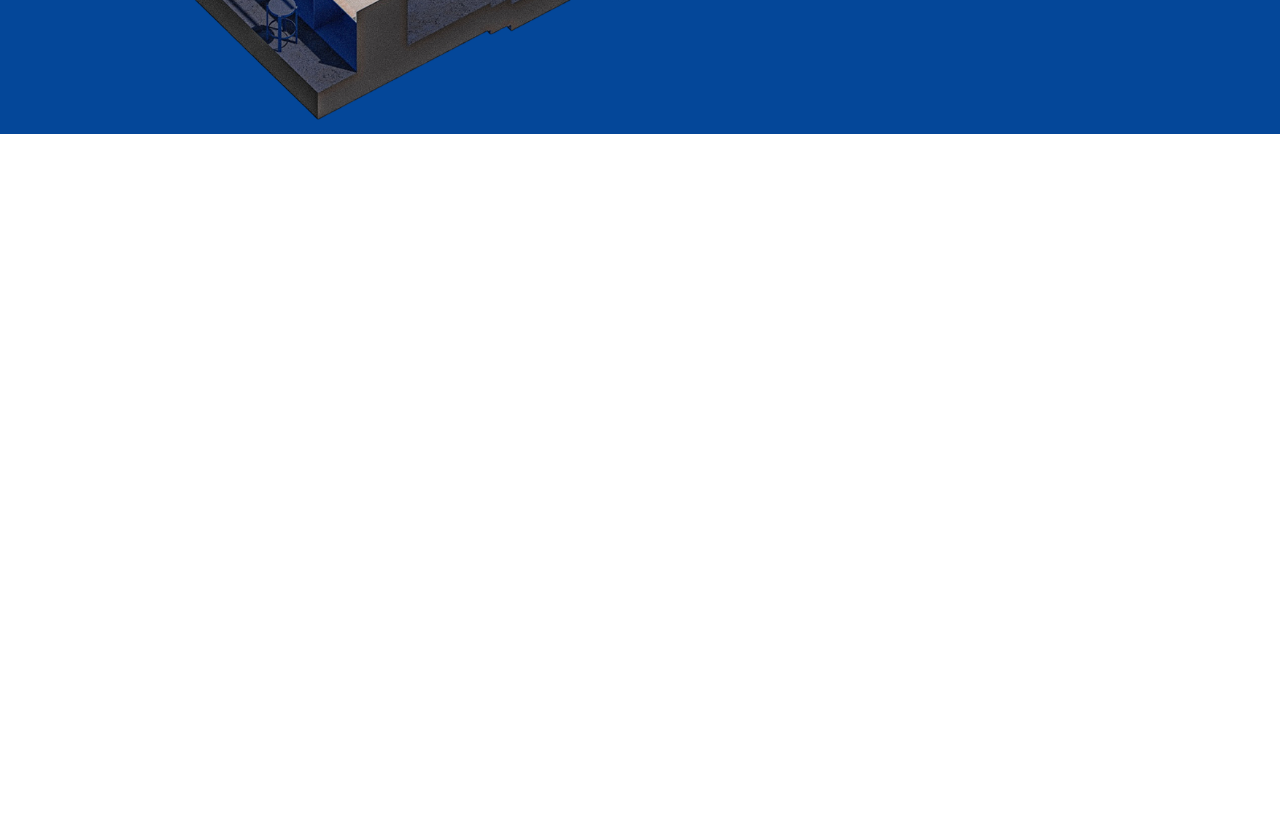
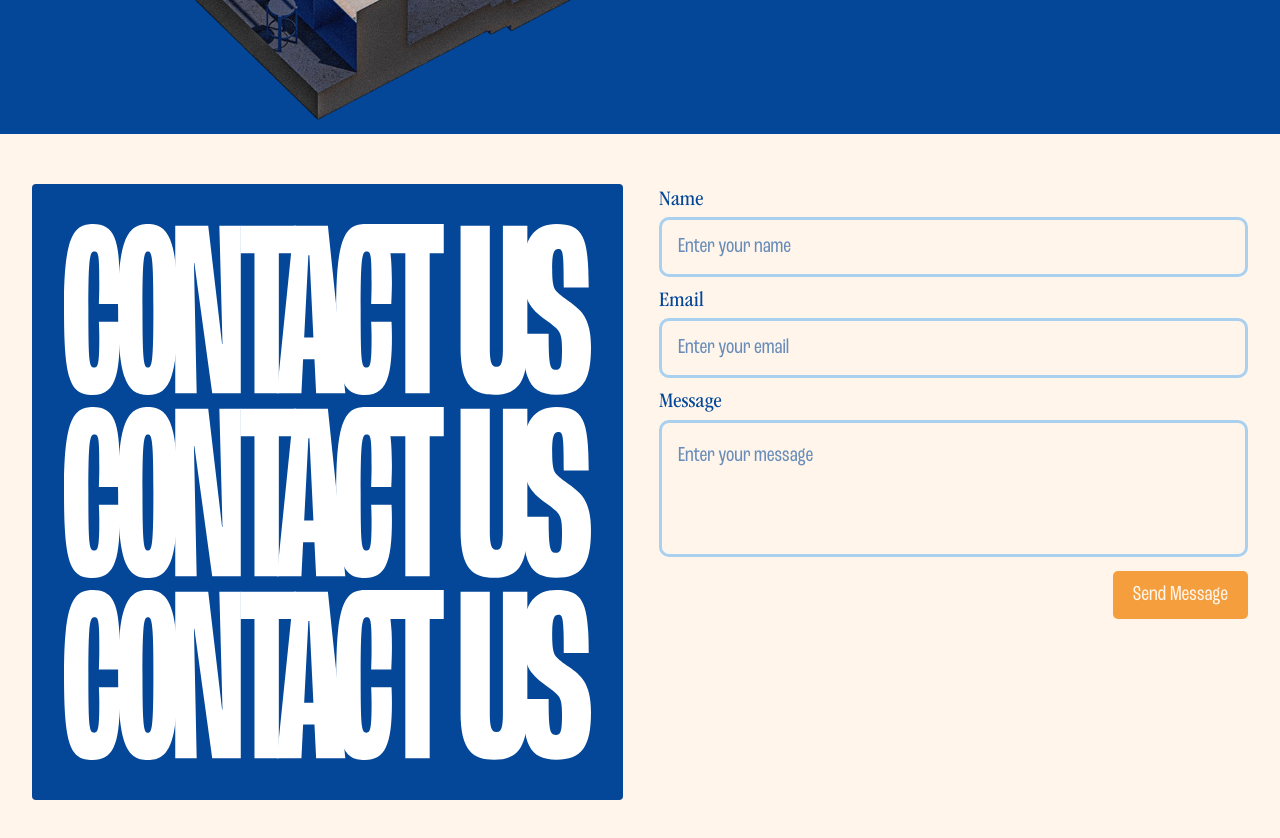
Before and after one commit to lucasprtc/cafe-noir-spa, a Next.js app in the folder cafe-noir/: page / in a window 1280 px wide. Shown: the part 3180-4018 px from the top of the page. Before the commit the page ends 3314 px from the top, so only its background shows below. Built offline with nearby package versions, Linux system fonts and the light colour scheme; a web font is replaced by a local one.

Commit message:
feat(contact): add contact section responsive

```diff
--- a/cafe-noir/src/app/globals.css
+++ b/cafe-noir/src/app/globals.css
@@ -48,7 +48,11 @@
 
   /* Grille complète */
   .grid-layout {
-    @apply grid grid-cols-6 md:grid-cols-12 gap-4 md:gap-6;
+    @apply grid grid-cols-6 md:grid-cols-12;
+  }
+
+  .grid-gap {
+    @apply gap-4 md:gap-6;
   }
 
   .rounded {
--- a/cafe-noir/src/app/page.tsx
+++ b/cafe-noir/src/app/page.tsx
@@ -3,6 +3,7 @@ import About from '@/components/sections/AboutSection';
 import Menu from '@/components/sections/Menu';
 import Reviews from '@/components/sections/Reviews';
 import FindUs from '@/components/sections/FindUs';
+import Contact from '@/components/sections/ContactSection';
 
 export default function Home() {
   return (
@@ -11,9 +12,8 @@ export default function Home() {
       <About />
       <Menu />
       <Reviews />
-      <div className="bg-dark-blue">
-        <FindUs />
-      </div>
+      <FindUs />
+      <Contact />
     </div>
   );
 }
--- a/cafe-noir/src/components/Buttons.tsx
+++ b/cafe-noir/src/components/Buttons.tsx
@@ -3,11 +3,19 @@ import React from "react";
 
 type ButtonProps = {
   text: string;
-  href: string;
-  color?: string; // ex: "blue", "red", "green", ou une couleur Tailwind personnalisée
+  href?: string;
+  color?: string;
+  submit?: boolean;
+  onClick?: () => void;
 };
 
-const Button: React.FC<ButtonProps> = ({ text, href, color = "blue" }) => {
+const Button: React.FC<ButtonProps> = ({
+  text,
+  href,
+  color = "darkblue",
+  submit = false,
+  onClick
+}) => {
   const colorClasses = {
     darkblue: "bg-dark-blue hover:bg-light-blue text-almond hover:text-dark-blue",
     lightblue: "bg-light-blue hover:bg-dark-blue text-dark-blue hover:text-almond",
@@ -17,10 +25,26 @@ const Button: React.FC<ButtonProps> = ({ text, href, color = "blue" }) => {
 
   const selectedColor = colorClasses[color as keyof typeof colorClasses] || colorClasses.darkblue;
 
+  const baseClasses = `inline-block text-lg w-fit px-5 py-3 rounded-[5px] font-primary transition-colors duration-200 leading-6 ${selectedColor}`;
+
+  // Si c'est un bouton de soumission
+  if (submit) {
+    return (
+      <button
+        type="submit"
+        onClick={onClick}
+        className={baseClasses}
+      >
+        {text}
+      </button>
+    );
+  }
+
+  // Si c'est un lien
   return (
     <Link
-      href={href}
-      className={`inline-block text-lg w-fit px-5 py-3 rounded-[5px] font-primary transition-colors duration-200 leading-6 ${selectedColor}`}
+      href={href || "#"}
+      className={baseClasses}
     >
       {text}
     </Link>
--- a/cafe-noir/src/components/Tabs.tsx
+++ b/cafe-noir/src/components/Tabs.tsx
@@ -39,7 +39,7 @@ export default function Tabs({ tabs }: TabsProps) {
   return (
     <div className="w-full">
       {/* Tab headers */}
-      <div className=" grid-layout container-grid ">
+      <div className=" grid-layout grid-gap container-grid ">
         {tabs.map((tab, index) => {
             const isActive = index === activeIndex;
             return (
@@ -55,7 +55,7 @@ export default function Tabs({ tabs }: TabsProps) {
       </div>
 
       {/* Tab content */}
-      <div className={`container-grid grid-layout pb-9 ${activeIndex === 0 ? 'bg-dark-blue text-almond' : 'bg-light-blue text-dark-blue'}`}>
+      <div className={`container-grid grid-layout grid-gap pb-9 ${activeIndex === 0 ? 'bg-dark-blue text-almond' : 'bg-light-blue text-dark-blue'}`}>
         {tabs[activeIndex].items.length === 0 ? (
           <p className="text-gray-500 col-span-6">No items available</p>
         ) : (
--- a/cafe-noir/src/components/sections/AboutSection.tsx
+++ b/cafe-noir/src/components/sections/AboutSection.tsx
@@ -14,7 +14,7 @@ export default function About() {
     <section
       id="Home"
       ref={sectionRef}
-    //   className="h-svh relative grid-layout grid-container"
+    //   className="h-svh relative grid-layout grid-gap grid-container"
     >
 
     </section>
--- /dev/null
+++ b/cafe-noir/src/components/sections/ContactSection.tsx
@@ -0,0 +1,89 @@
+"use client";
+// components/FindUs.tsx
+
+import Button from "../Buttons";
+import { useState } from "react";
+
+export default function Contact() {
+    const [formData, setFormData] = useState({
+    name: '',
+    email: '',
+    message: ''
+  });
+
+  const handleChange = (e: React.ChangeEvent<HTMLInputElement | HTMLTextAreaElement>) => {
+    const { name, value } = e.target;
+    setFormData(prev => ({
+      ...prev,
+      [name]: value
+    }));
+  };
+
+  const handleSubmit = (e: React.FormEvent) => {
+    e.preventDefault();
+    console.log('Form submitted:', formData);
+    // Ajoutez ici votre logique d'envoi
+  };
+
+  return (
+    <section className="flex flex-col md:gap-9 md:flex-row md:py-[50px] md:px-8 ">
+        <div className="h-full max-h-216 md:w-[50%] flex flex-col justify-center space-y-3 container-grid pb-9 bg-dark-blue md:py-6 lg:py-10 md:px-[46px] md:rounded">
+            <img src="/About/ContactUs.svg" alt="" className="object-cover w-full" />
+            <img src="/About/ContactUs.svg" alt="" className="object-cover w-full" />
+            <img src="/About/ContactUs.svg" alt="" className="object-cover w-full" />
+        </div>
+        <form onSubmit={handleSubmit} className="space-y-2 md:w-[50%] px-4 md:px-0 grid-col-6 py-9 md:py-0 bg-almond">
+            <div className="col-span-6 space-y-2 flex flex-col h-full">
+                <div className="">
+                        <label htmlFor="name" className="block font-secondary text-lg text-dark-blue">
+                        Name
+                        </label>
+                        <input
+                        type="text"
+                        id="name"
+                        name="name"
+                        value={formData.name}
+                        onChange={handleChange}
+                        placeholder="Enter your name"
+                        className="w-full px-4 py-4 md:py-3 border-3 border-light-blue rounded font-primary text-lg text-dark-blue leading-3 focus:border-light-orange focus:outline-none placeholder-dark-blue/60"
+                        required
+                        />
+                </div>
+                <div className="">
+                        <label htmlFor="email" className="block font-secondary text-lg text-dark-blue">
+                        Email
+                        </label>
+                        <input
+                        type="email"
+                        id="email"
+                        name="email"
+                        value={formData.email}
+                        onChange={handleChange}
+                        placeholder="Enter your email"
+                        className="w-full px-4 py-4 md:py-3 border-3 border-light-blue rounded font-primary text-lg text-dark-blue leading-3 focus:border-light-orange focus:outline-none placeholder-dark-blue/60"
+                        required
+                        />
+                </div>
+                <div className="">
+                    <label htmlFor="message" className="block font-secondary text-lg text-dark-blue">
+                    Message
+                    </label>
+                    <textarea
+                    id="message"
+                    name="message"
+                    value={formData.message}
+                    onChange={handleChange}
+                    rows={3}
+                    placeholder="Enter your message"
+                    className="w-full px-4 py-4 border-3 border-light-blue rounded font-primary text-lg text-dark-blue  focus:border-light-orange focus:outline-none placeholder-dark-blue/60 resize-none"
+                    required
+                    />
+                </div>
+                <div className="flex justify-end">
+                    <Button submit={true} text="Send Message" href="#" color="lightorange" />
+                </div>
+            </div>
+        </form>
+    </section>
+  );
+}
--- a/cafe-noir/src/components/sections/FindUs.tsx
+++ b/cafe-noir/src/components/sections/FindUs.tsx
@@ -3,9 +3,9 @@ import Button from "../Buttons";
 
 export default function FindUs() {
   return (
-    <section className="pt-9 pb- bg-dark-blue container-grid">
+    <section className="pt-9 bg-dark-blue container-grid">
         <h3 className="font-bold text-2xl text-almond">Where to find us?</h3>
-        <div className="grid-layout">
+        <div className="grid-layout grid-gap">
             <div className="relative"></div>
             <img src="/About/PlaceIsometric.png" alt="" className="col-span-5 col-start-2 z-10" />
             <div className="col-span-6 flex flex-col items-end space-y-4 -translate-y-10">
--- a/cafe-noir/src/components/sections/Reviews.tsx
+++ b/cafe-noir/src/components/sections/Reviews.tsx
@@ -27,7 +27,7 @@ const comments: Comment[] = [
 export default function Reviews() {
   return (
     <section className="py-9">
-      <div className="grid-layout container-grid mb-9">
+      <div className="grid-layout grid-gap container-grid mb-9">
         <h3 className="col-span-6 col-start-2 text-lg font-secondary text-dark-blue">A sip of quality. A taste of community</h3>
       </div>
       <InfiniteSLider comments={comments} />
```
Also changed, not shown: cafe-noir/src/components/sections/HomeSection.tsx (+5 -5 lines), cafe-noir/public/About/ContactUs.svg (added).
